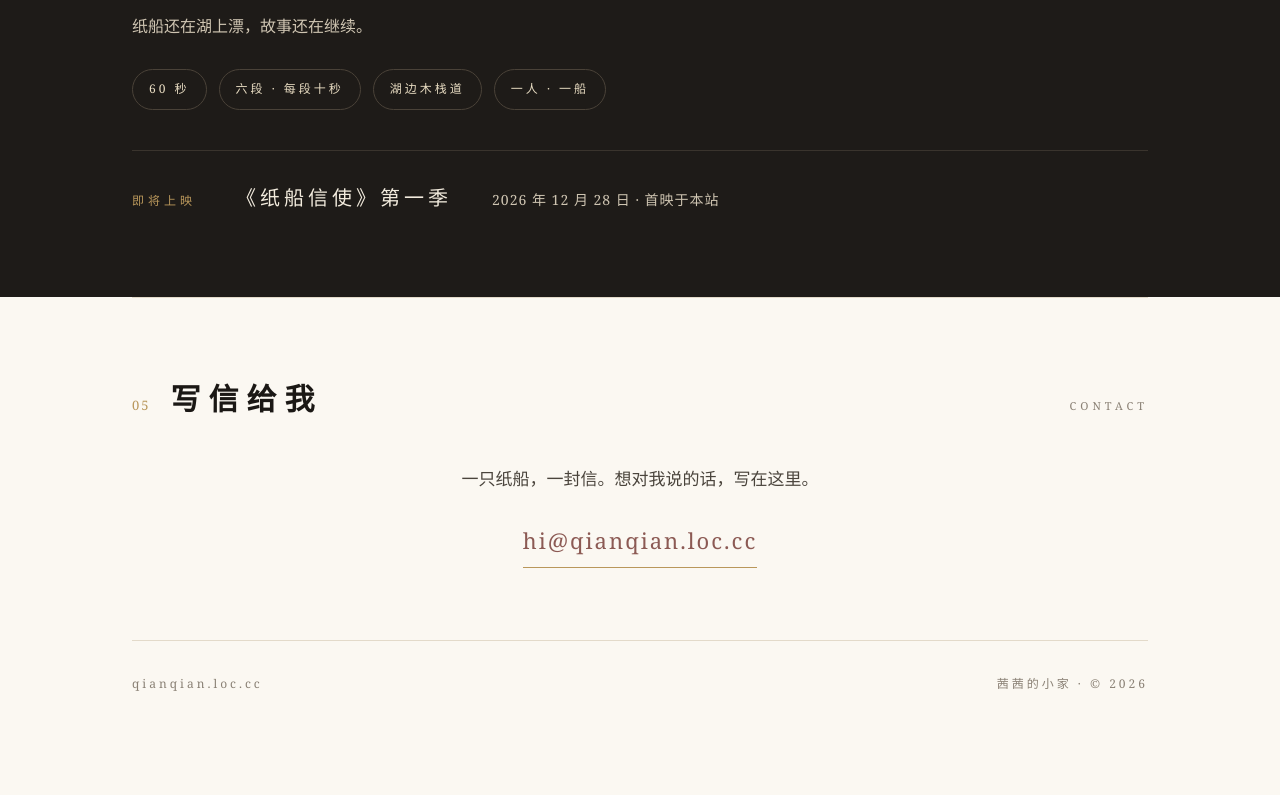
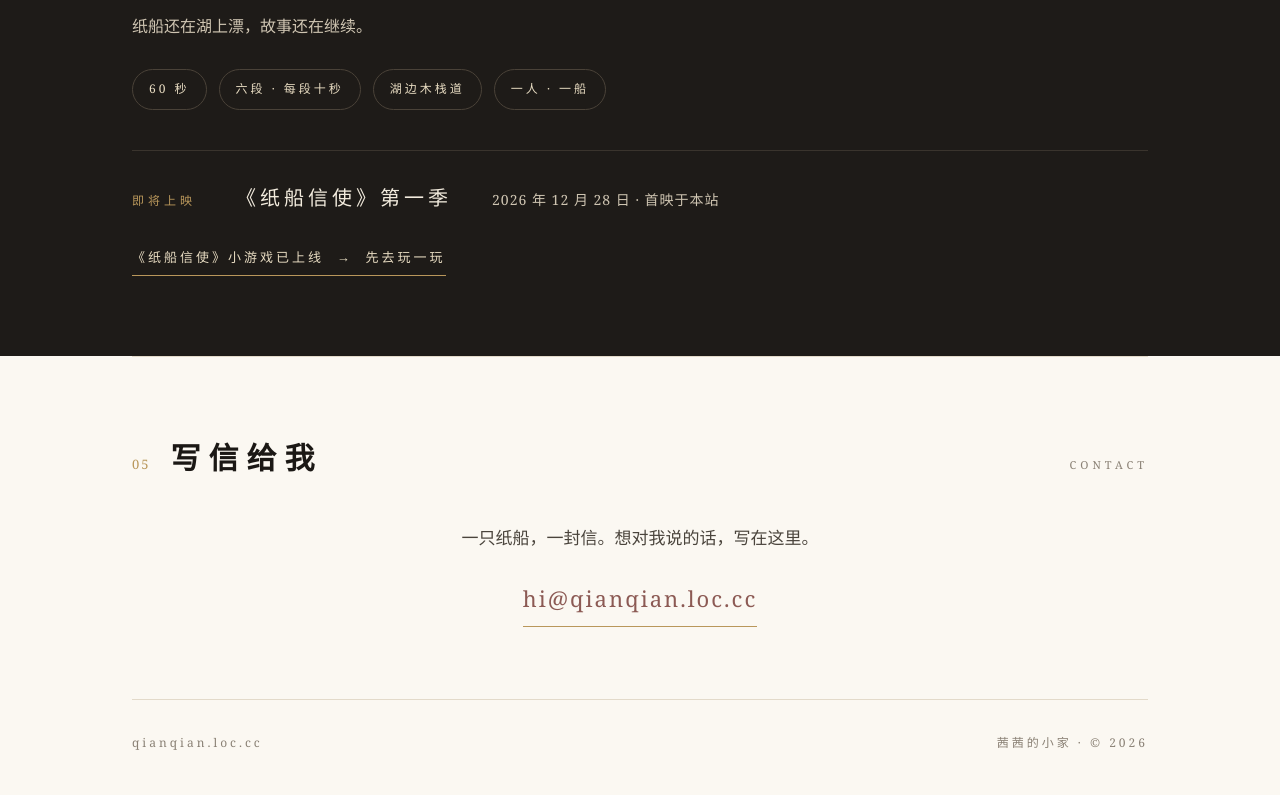
Before and after one commit to zhuifeng9463/zhuifeng9463.github.io, a plain HTML site: page index.html in a window 1280 px wide. Shown: the part 2763-3558 px from the top of the page. Before the commit the page ends 3499 px from the top, so only its background shows below. Drawn offline with Linux system fonts and the light colour scheme.

Commit message:
每周维护：短片区加上《纸船信使》小游戏入口

```diff
--- a/index.html
+++ b/index.html
@@ -145,6 +145,11 @@
   .coming .label { font-size: 12px; letter-spacing: 4px; color: var(--gold); }
   .coming .title { font-size: 20px; letter-spacing: 4px; color: #F2EBDD; }
   .coming .date { font-family: Georgia, serif; font-size: 14px; color: #CFC5B2; letter-spacing: 1px; }
+  .play {
+    display: inline-block; margin-top: 28px; font-size: 13px; letter-spacing: 3px;
+    color: #E8DCC2; border-bottom: 1px solid var(--gold); padding-bottom: 5px; transition: .25s;
+  }
+  .play:hover { color: var(--gold); border-bottom-color: #E8DCC2; }
 
   /* contact */
   .contact { text-align: center; }
@@ -236,6 +241,7 @@
         <span class="title">《纸船信使》第一季</span>
         <span class="date">2026 年 12 月 28 日 · 首映于本站</span>
       </div>
+      <a class="play" href="https://opengame.io/g/gbj765nfej" target="_blank" rel="noopener">《纸船信使》小游戏已上线 &nbsp;→&nbsp; 先去玩一玩</a>
     </div>
   </section>
 
```
